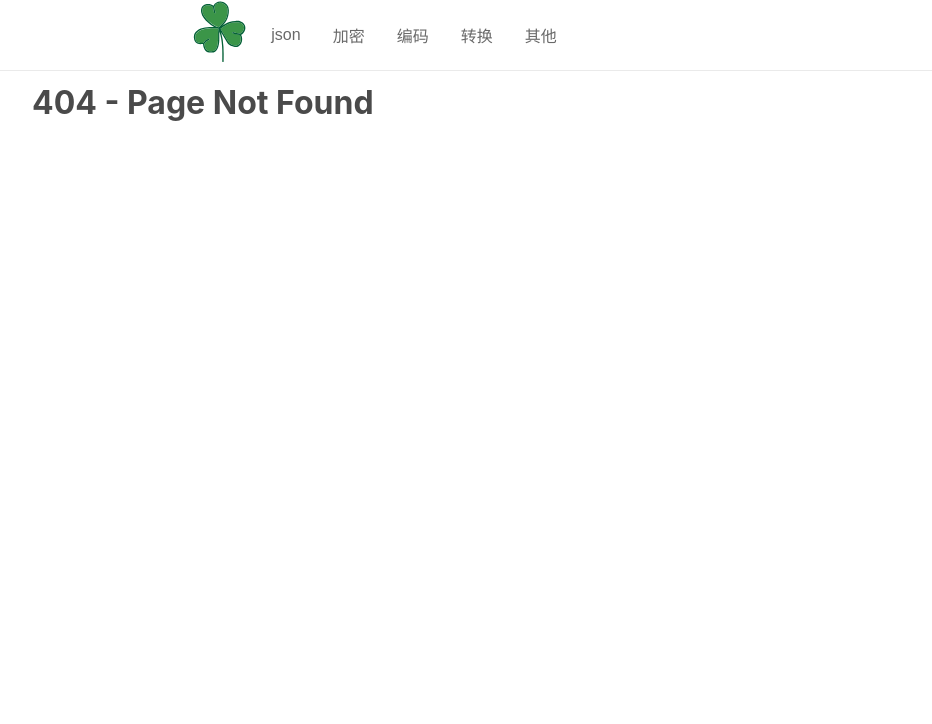
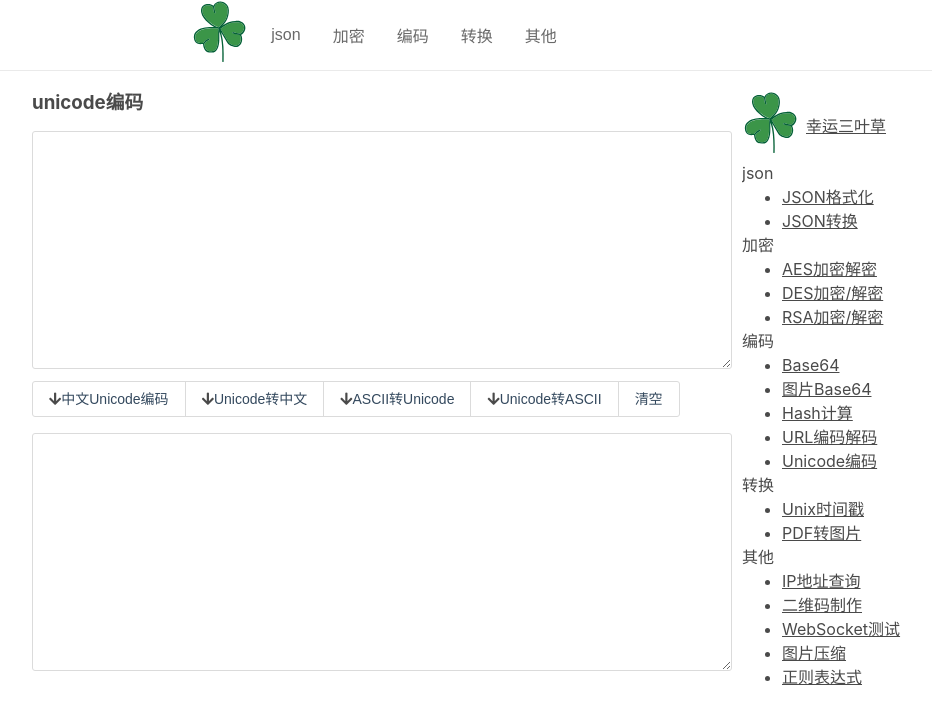
Before and after one commit to gorpher/nextjs-tools, a Next.js app: page /unicode in a window 1280 px wide. Before the commit this address had no page. Shown: the top 724 px of the page, without its empty margins (258-1190 px from the left). Built offline with nearby package versions, Linux system fonts and the light colour scheme.

Commit message:
添加unicode编码

```diff
--- a/components/route.ts
+++ b/components/route.ts
@@ -13,7 +13,6 @@ export default function Route() {
             {url: "/base64", title: 'Base64', kind: "编码"},
             {url: "/img2base64", title: '图片Base64', kind: "编码"},
             {url: "/hash", title: 'Hash计算', kind: "编码"},
-            {url: "/hashf", title: '文件Hash', kind: "编码"},
             {url: "/url", title: 'URL编码解码', kind: "编码"},
             {url: "/unicode", title: 'Unicode编码', kind: "编码"},
         ],
--- /dev/null
+++ b/pages/unicode.tsx
@@ -0,0 +1,163 @@
+import {Layout} from "../components/layout";
+import React from "react";
+import CryptoJS from 'crypto-js';
+import Nav from "../components/nav";
+import {log} from "util";
+
+
+interface isState {
+    a?: string
+    b?: string
+    opt?: string
+}
+
+export default class DES extends React.Component<any, isState> {
+    private readonly storageKey: string;
+    private readonly siteTitle: string;
+    private readonly description: string;
+    private readonly keyword: string;
+
+    constructor(props) {
+        super(props);
+        this.storageKey = 'unicode'
+        this.siteTitle = 'unicode编码'
+        this.keyword = 'unicode编码'
+        this.description = 'unicode编码'
+        this.Clear = this.Clear.bind(this);
+        this.u2c = this.u2c.bind(this);
+        this.c2u = this.c2u.bind(this);
+        this.u2a = this.u2a.bind(this);
+        this.a2u = this.a2u.bind(this);
+        this.handleChange = this.handleChange.bind(this);
+        this.state = this.getInitialState()
+    }
+
+    getInitialState() {
+        return {
+            a: "",
+            b: "",
+            opt: "",
+        }
+    }
+
+
+    componentDidMount() {
+        if (typeof window !== 'undefined') {
+            let state = JSON.parse(window.localStorage.getItem(this.storageKey));
+            if (state) {
+                this.setState({
+                    a: state.a || "",
+                    b: state.b || "",
+                    opt: state.opt || "",
+                });
+            }
+        }
+    }
+
+
+    handleChange(event) {
+        const target = event.target;
+        const value = target.value;
+        const name = target.name;
+        this.setState({
+            [name]: value
+        });
+        localStorage.setItem(this.storageKey, JSON.stringify({
+            ...this.state, [name]: value,
+        }))
+    }
+
+    c2u() {
+        let input = this.state.a;
+        console.log(input)
+        let res = [];
+        for (let i = 0; i < input.length; i++) {
+            res[i] = ("00" + input.charCodeAt(i).toString(16)).slice(-4);
+        }
+        console.log(res)
+        this.setState({
+            b: "\\u" + res.join("\\u"),
+            opt: 'c2u',
+        })
+    }
+
+    u2c() {
+        let input = this.state.a;
+        console.log(input)
+        this.setState({
+            b: unescape(input.replace(/\\u/gi, '%u')),
+            opt: 'u2c',
+        })
+    }
+
+    u2a() {
+        let input = this.state.a;
+        let result = '';
+        for (let i = 0; i < input.length; i++) {
+            result += '&#' + input.charCodeAt(i) + ';';
+        }
+        this.setState({
+            b: result,
+            opt: 'u2a',
+        })
+    }
+
+    a2u() {
+        let input = this.state.a;
+        let code = input.match(/&#(\d+);/g);
+        let result = '';
+        if (code === null) {
+            this.setState({
+                b: '',
+                opt: 'a2u',
+            })
+            return
+        }
+        for (let i = 0; i < code.length; i++) {
+            result += String.fromCharCode(Number(code[i].replace(/[&#;]/g, '')));
+        }
+        this.setState({
+            b: result,
+            opt: 'a2u',
+        })
+    }
+
+    Clear() {
+        this.setState(this.getInitialState());
+        localStorage.setItem(this.storageKey, JSON.stringify(this.getInitialState()))
+    }
+
+
+    render() {
+        return (
+            <Layout siteTitle={this.siteTitle} right={<Nav/>}>
+                <div>
+                    <div className="mt2">
+                        <textarea className="textarea" cols={30} rows={10} name="a" value={this.state.a}
+                                  onChange={this.handleChange}/>
+                    </div>
+                    <div className="group mt1 fullwidth">
+                        <button className={this.state.opt === 'c2u' ? 'button primary' : 'button'} onClick={this.c2u}><i
+                            className="fa fa-arrow-down"/>中文Unicode编码
+                        </button>
+                        <button className={this.state.opt === 'u2c' ? 'button primary' : 'button'} onClick={this.u2c}><i
+                            className="fa fa-arrow-down"/>Unicode转中文
+                        </button>
+                        <button className={this.state.opt === 'a2u' ? 'button primary' : 'button'} onClick={this.a2u}><i
+                            className="fa fa-arrow-down"/>ASCII转Unicode
+                        </button>
+                        <button className={this.state.opt === 'u2a' ? 'button primary' : 'button'} onClick={this.u2a}><i
+                            className="fa fa-arrow-down"/>Unicode转ASCII
+                        </button>
+                        <button className="button" onClick={this.Clear}>清空</button>
+                    </div>
+                    <div className="mt2">
+                        <textarea className="textarea" cols={30} rows={10} name="b" value={this.state.b}
+                                  onChange={this.handleChange}/>
+                    </div>
+                </div>
+            </Layout>
+        )
+
+    }
+}
```
